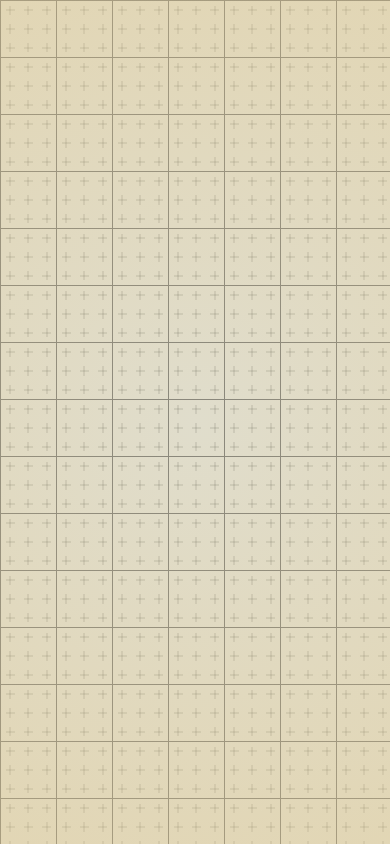
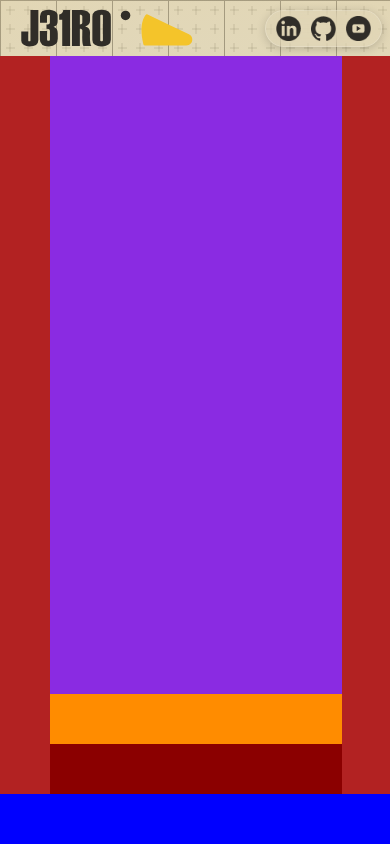
Before and after one commit to RTzm4d48/mysite, a website with bundled scripts: page index.html in a window 390 px wide. Built offline with nearby package versions, Linux system fonts and the light colour scheme.

Commit message:
[feat][yo] mysite - TaskSprint #4

```diff
--- a/index.html
+++ b/index.html
@@ -13,11 +13,42 @@
     <link rel="stylesheet" href="static/css/index/templates.css">
 </head>
 <body>
-    <div id="contMoules" class="template_contModules">
+    <div class="template_contModules">
         <div id="div_cont" style="margin: auto;">
-            <div id="contBody" class="template_contBody"></div>
+            <div id="contBody" class="template_contBody">
+                <!-- TODO: NAVBAR -->
+                <div id="id_navbar" class="organism_navbar">
+                    <nav>
+                        <div class="mylog">
+                            <icon-mylogo item_size="100%"></icon-mylogo>
+                        </div>
+                    </nav>
+                    <nav>
+                        <ul class="style_glass">
+                            <a href="" target="_blank"><img src="static/img/img_01.png" alt=""></a>
+                            <a href="" target="_blank"><img src="static/img/img_02.png" alt=""></a>
+                            <a href="" target="_blank"><img src="static/img/img_03.png" alt=""></a>
+                        </ul>
+                    </nav>
+                </div>
+                <!-- TODO: BODY -->
+                 <div id="lobbyCont" class="organism_lobbyCont">
+                    <main>
+                        <div class="column"></div>
+                        <div class="lobby">
+                            <div class="center">
+                            </div>
+                            <div class="reproductor"></div>
+                            <div class="line"></div>
+                        </div>
+                        <div class="column"></div>
+                    </main>
+                    <footer></footer>
+                 </div>
+            </div>
         </div>
     </div>
 </body>
 <script type="module" src="static/js/script_modules.js"></script>
+<script type="module" src="static/js/index_components.js"></script>
 </html>
--- a/static/css/index/organisms.css
+++ b/static/css/index/organisms.css
@@ -0,0 +1,105 @@
+.organism_navbar {
+    height: 50px;
+    width: 100%;
+    /* background: salmon; */
+    display: flex;
+    justify-content: space-between;
+
+    & nav {
+        margin: auto 10px;
+        display: flex;
+
+        .mylog {
+            /* background: red; */
+            height: 50px;
+            margin: 0 10px;
+        }
+        & ul {
+            display: flex;
+            /* background: blue; */
+            border-radius: 50px;
+            padding: 0 10px;
+            & a {
+                /* background: green; */
+                height: 35px;
+                width: 35px;
+                margin: 10px;
+                & img {
+                    width: 100%;
+                    height: 100%;
+                }
+            }
+        }
+
+        /* TABLET SIZE */
+        @media (max-width: 1050px) {
+            & {
+                .mylog {
+                    height: 40px;
+                    padding: 0 0px;
+                }
+                & ul {
+                    padding: 0 5px;
+                    & a {
+                        /* background: green; */
+                        height: 25px;
+                        width: 25px;
+                        margin: 5px;
+                    }
+                }
+            }
+        }
+        /* MOVIL SIZE */
+        /* @media (max-width: 580px) {
+            & {
+            }
+        } */
+    }
+}
+
+.organism_lobbyCont {
+    background: green;
+    margin: auto;
+    flex-grow: 1;
+    display: flex;
+    flex-direction: column;
+
+    & main {
+        width: 100%;
+        height: calc(100% - 50px);
+        background: pink;
+        display: flex;
+
+        .column {
+            width: 50px;
+            height: 100%;
+            background: firebrick;
+        }
+        .lobby {
+            width: calc(100% - 100px);
+            height: 100%;
+            background: yellow;
+
+            .center {
+                width: 100%;
+                height: calc(100% - 100px);
+                background: blueviolet;
+            }
+            .reproductor {
+                width: 100%;
+                height: 50px;
+                background: darkorange;
+            }
+            .line {
+                width: 100%;
+                height: 50px;
+                background: darkred;
+            }
+        }
+    }
+    & footer {
+        height: 50px;
+        width: 100%;
+        background: blue;
+    }
+}
--- a/static/css/index/templates.css
+++ b/static/css/index/templates.css
@@ -56,4 +56,6 @@
     background-position: center;
     z-index: 10;
     top: 0;
+    flex-direction: column;
+
 }
--- a/static/css/styles.css
+++ b/static/css/styles.css
@@ -31,3 +31,12 @@ body {
 :root {
     --color_base_1: #E0DDCC;
 }
+
+.style_glass{
+    background: linear-gradient(135deg, rgba(255, 255, 255, 0.176)rgba(255, 255, 255, 0.144));
+    backdrop-filter: blur(10px);
+    -webkit-backdrop-filter: blur(10px);
+    border-radius: 20px;
+    border:1px solid rgba(255, 255, 255, 0.18);
+    box-shadow: 0 2px 10px 0 #0000002d;
+}
--- a/static/js/script_modules.js
+++ b/static/js/script_modules.js
@@ -1,33 +1,30 @@
 import { screen_modules_size_X } from '/static/js/utils/helpers.js';
 
 class MyModules {
-    constructor() {
-    this.modules = {};
-    this.html_contMoules = document.getElementById('contMoules');
-    // this.write_allModules(21, 90, 10);
+    constructor(numModules=21, sizeLimiter=90, nodules_Y=10) {
+        this.numModules = numModules;
+        this.sizeLimiter = sizeLimiter;
+        this.nodules_Y = nodules_Y;
+        this.width = screen_modules_size_X(this.numModules, this.sizeLimiter);
 
+        this.write_allModules();
+        this.responsive_properties();
     }
-    write_allModules(numModules=21, sizeLimiter=90, nodules_Y=10) {
+    write_allModules() {
         let modules_x = '';
         let last_border = '';
-        for (let i = 0; i < nodules_Y; i++) {
-            if (i == nodules_Y-1) {last_border = `style="border-bottom: 1px solid #33312c80;"`;}
-            modules_x += this.write_column(numModules, sizeLimiter, last_border)
+        for (let i = 0; i < this.nodules_Y; i++) {
+            if (i == this.nodules_Y-1) {last_border = `style="border-bottom: 1px solid #33312c80;"`;}
+            modules_x += this.write_column(last_border)
         }
         document.getElementById('div_cont').innerHTML += modules_x;
-        // this.html_contMoules.innerHTML += modules_x
     }
 
-    write_column(numModules, sizeLimiter, last_border) {
-
+    write_column(last_border) {
         var html_aside = `<aside ${last_border}>`;
 
-        var width = screen_modules_size_X(numModules, sizeLimiter);
-
-        document.getElementById('contBody').style.width = (width*numModules)+'px';
-
-        for (let i = 1; i <= numModules; i++) {
-            html_aside = html_aside+`<div class="module_box" style="width: calc(${width}px - 1px); height: ${width}px;">
+        for (let i = 1; i <= this.numModules; i++) {
+            html_aside = html_aside+`<div class="module_box" style="width: calc(${this.width}px - 1px); height: ${this.width}px;">
                 <div class="atom_modulesPoint">
                     <span>
                         <div><section></section></div>
@@ -46,29 +43,40 @@ class MyModules {
                     </span>
                 </div>
             </div>`;
-            var thehtmla = i == numModules ? html_aside+"</aside>" : '';
+            var thehtmla = i == this.numModules ? html_aside+"</aside>" : '';
         }
         return thehtmla;
     }
+
+    responsive_properties() {
+        document.getElementById('contBody').style.width = (this.width*this.numModules)+'px';
+        document.getElementById('id_navbar').style.height = this.width+'px';
+        if (mediaResponsive()[1].matches) {
+            document.getElementById('lobbyCont').style.width = `100%`;
+
+        } else {
+            document.getElementById('lobbyCont').style.width = `calc(100% - ${this.width*2}px)`;
+        }
+    }
 }
-let instance = new MyModules();
 
 function applyResponsiveStyles() {
+    if (mediaResponsive()[0].matches) {
+        new MyModules(21, 90, 10);
+    } else if (mediaResponsive()[1].matches) {
+        new MyModules(7, 90, 17);
+    } else {
+        new MyModules(21, 100, 10);
+    }
+}
+
+function mediaResponsive() {
     const tabletSize = window.matchMedia("(max-width: 900px) and (min-width: 601px)");
     const mobileSize = window.matchMedia("(max-width: 600px)");
-    console.log('tabletSize', tabletSize);
-    console.log('mobileSize', mobileSize);
-    if (tabletSize.matches) {
-        instance.write_allModules(21, 90, 10);
-    } else if (mobileSize.matches) {
-        instance.write_allModules(7, 90, 17);
-    } else {
-        instance.write_allModules(21, 100, 10);
-    }
+    return [tabletSize, mobileSize]
 }
 applyResponsiveStyles();
 
 window.onresize = function(event) {
     applyResponsiveStyles();
-
 };
```
Also changed, not shown: static/js/index_components.js (added, +35 -0 lines), static/js/lit.js (added, +120 -0 lines), static/img/img_01.png (added), static/img/img_02.png (added), static/img/img_03.png (added).
